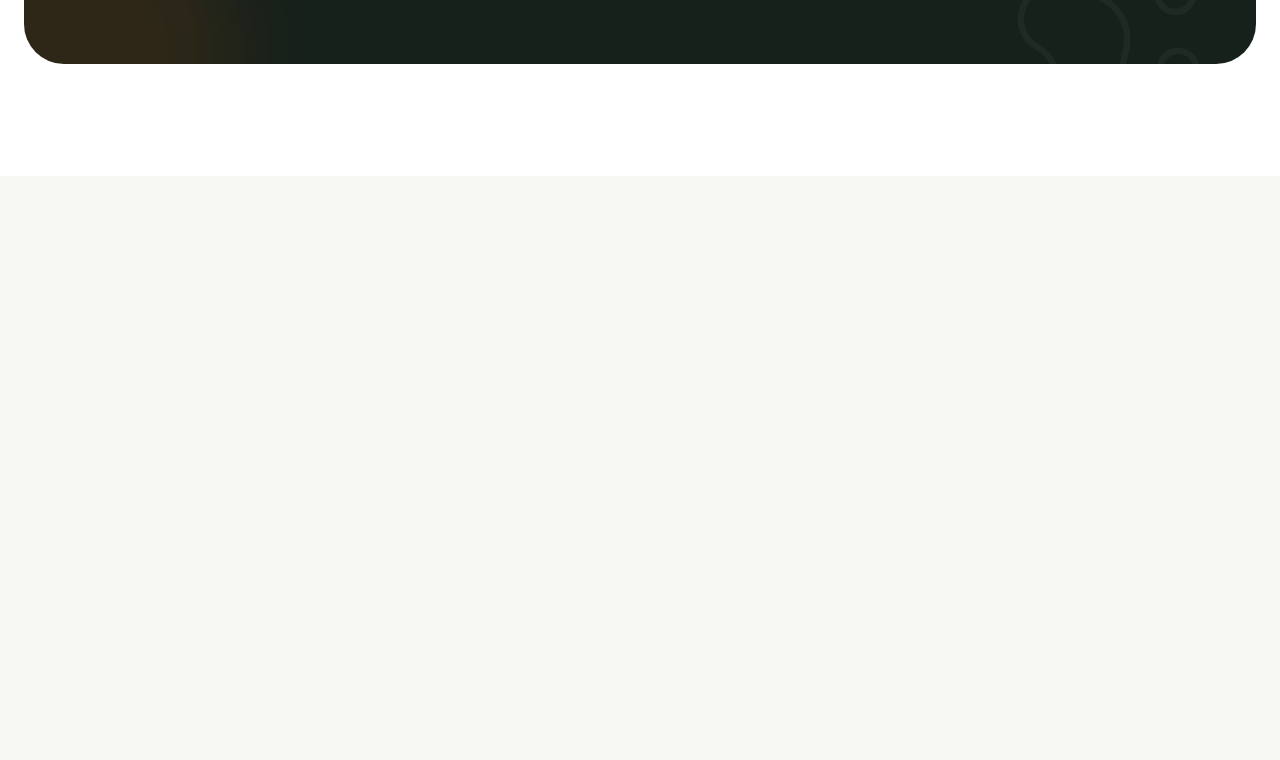
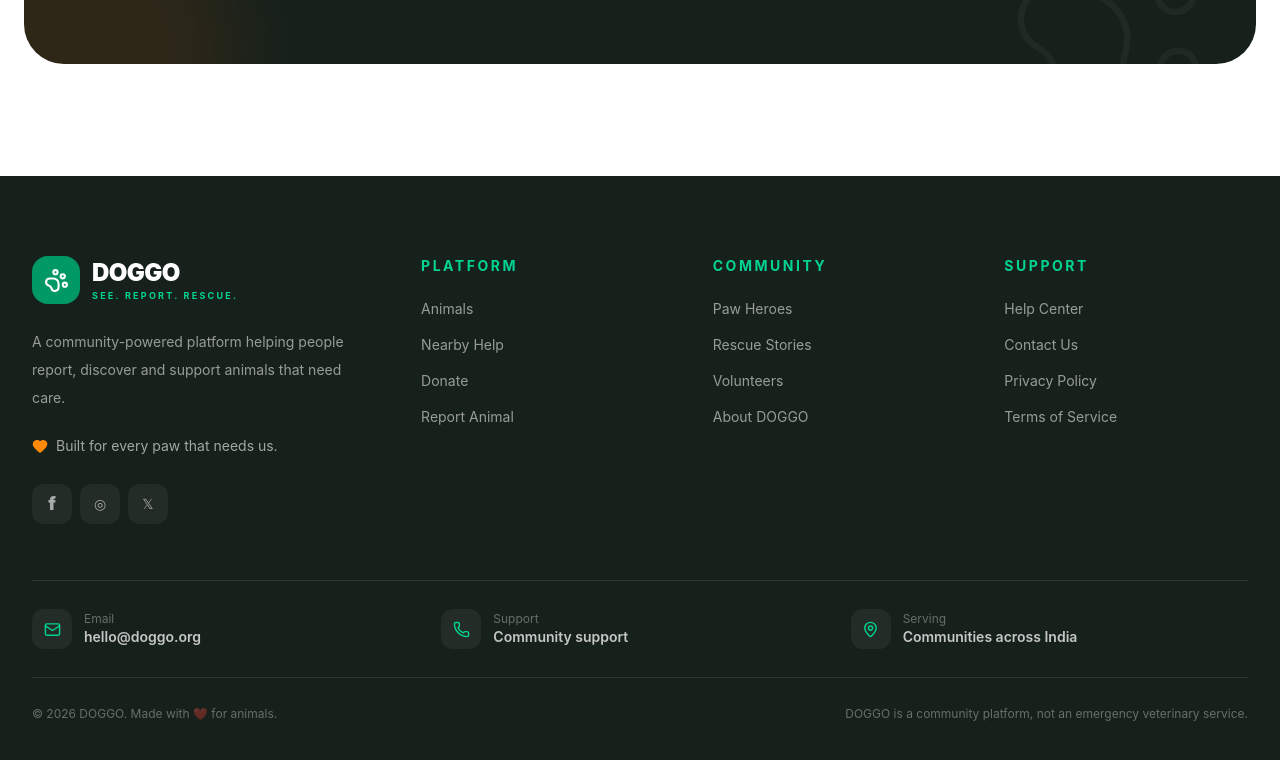
Before and after one commit to ruthwin09/DOGGO, a React (Vite) app in the folder client/: page / in a window 1280 px wide. Shown: the part 6499-7259 px from the top of the page. Before the commit the page ends 6675 px from the top, so only its background shows below. Built offline with nearby package versions, Linux system fonts and the light colour scheme.

Commit message:
fix: resolve unsupported social icons

```diff
--- /dev/null
+++ b/client/src/components/Footer.jsx
@@ -0,0 +1,182 @@
+import {
+  Heart,
+  Mail,
+  MapPin,
+  PawPrint,
+  Phone,
+} from 'lucide-react'
+
+const footerLinks = {
+  Platform: [
+    ['Animals', '#animals'],
+    ['Nearby Help', '#nearby'],
+    ['Donate', '#donate'],
+    ['Report Animal', '#rescue'],
+  ],
+  Community: [
+    ['Paw Heroes', '#donate'],
+    ['Rescue Stories', '#stories'],
+    ['Volunteers', '#volunteers'],
+    ['About DOGGO', '#about'],
+  ],
+  Support: [
+    ['Help Center', '#help'],
+    ['Contact Us', '#contact'],
+    ['Privacy Policy', '#privacy'],
+    ['Terms of Service', '#terms'],
+  ],
+}
+
+function Footer() {
+  return (
+    <footer className="bg-[#17211b] text-white">
+      <div className="mx-auto max-w-7xl px-6 py-16 md:px-8 md:py-20">
+
+        <div className="grid gap-12 lg:grid-cols-[1.4fr_1fr_1fr_1fr]">
+
+          {/* Brand */}
+          <div className="max-w-sm">
+            <a href="/" className="inline-flex items-center gap-3">
+              <span className="flex h-12 w-12 items-center justify-center rounded-2xl bg-emerald-600">
+                <PawPrint size={25} />
+              </span>
+
+              <div>
+                <p className="text-2xl font-black tracking-tight">
+                  DOGGO
+                </p>
+
+                <p className="text-[9px] font-bold uppercase tracking-[0.25em] text-emerald-400">
+                  See. Report. Rescue.
+                </p>
+              </div>
+            </a>
+
+            <p className="mt-6 text-sm leading-7 text-white/55">
+              A community-powered platform helping people report,
+              discover and support animals that need care.
+            </p>
+
+            <div className="mt-6 flex items-center gap-2 text-sm text-white/60">
+              <Heart
+                size={16}
+                className="text-orange-400"
+                fill="currentColor"
+              />
+              Built for every paw that needs us.
+            </div>
+
+            {/* Social links */}
+            <div className="mt-7 flex gap-2">
+
+              <a
+                href="#facebook"
+                aria-label="Facebook"
+                className="flex h-10 w-10 items-center justify-center rounded-xl bg-white/5 text-white/60 transition hover:bg-emerald-600 hover:text-white"
+              >
+                <span className="text-lg font-black">f</span>
+              </a>
+
+              <a
+                href="#instagram"
+                aria-label="Instagram"
+                className="flex h-10 w-10 items-center justify-center rounded-xl bg-white/5 text-white/60 transition hover:bg-emerald-600 hover:text-white"
+              >
+                <span className="text-sm font-black">◎</span>
+              </a>
+
+              <a
+                href="#twitter"
+                aria-label="X"
+                className="flex h-10 w-10 items-center justify-center rounded-xl bg-white/5 text-white/60 transition hover:bg-emerald-600 hover:text-white"
+              >
+                <span className="text-sm font-black">𝕏</span>
+              </a>
+
+            </div>
+          </div>
+
+          {/* Footer links */}
+          {Object.entries(footerLinks).map(([title, links]) => (
+            <div key={title}>
+              <h3 className="text-sm font-bold uppercase tracking-[0.18em] text-emerald-400">
+                {title}
+              </h3>
+
+              <ul className="mt-5 space-y-3">
+                {links.map(([label, href]) => (
+                  <li key={label}>
+                    <a
+                      href={href}
+                      className="text-sm text-white/55 transition hover:text-white"
+                    >
+                      {label}
+                    </a>
+                  </li>
+                ))}
+              </ul>
+            </div>
+          ))}
+        </div>
+
+        {/* Contact */}
+        <div className="mt-14 grid gap-3 border-y border-white/10 py-7 sm:grid-cols-3">
+
+          <div className="flex items-center gap-3">
+            <div className="flex h-10 w-10 items-center justify-center rounded-xl bg-white/5 text-emerald-400">
+              <Mail size={17} />
+            </div>
+
+            <div>
+              <p className="text-xs text-white/35">Email</p>
+              <p className="text-sm font-semibold text-white/75">
+                hello@doggo.org
+              </p>
+            </div>
+          </div>
+
+          <div className="flex items-center gap-3">
+            <div className="flex h-10 w-10 items-center justify-center rounded-xl bg-white/5 text-emerald-400">
+              <Phone size={17} />
+            </div>
+
+            <div>
+              <p className="text-xs text-white/35">Support</p>
+              <p className="text-sm font-semibold text-white/75">
+                Community support
+              </p>
+            </div>
+          </div>
+
+          <div className="flex items-center gap-3">
+            <div className="flex h-10 w-10 items-center justify-center rounded-xl bg-white/5 text-emerald-400">
+              <MapPin size={17} />
+            </div>
+
+            <div>
+              <p className="text-xs text-white/35">Serving</p>
+              <p className="text-sm font-semibold text-white/75">
+                Communities across India
+              </p>
+            </div>
+          </div>
+
+        </div>
+
+        {/* Bottom */}
+        <div className="flex flex-col gap-4 pt-7 text-xs text-white/35 sm:flex-row sm:items-center sm:justify-between">
+          <p>
+            © 2026 DOGGO. Made with ❤️ for animals.
+          </p>
+
+          <p>
+            DOGGO is a community platform, not an emergency veterinary service.
+          </p>
+        </div>
+
+      </div>
+    </footer>
+  )
+}
+
+export default Footer
--- a/client/src/pages/Home.jsx
+++ b/client/src/pages/Home.jsx
@@ -5,6 +5,7 @@ import NearbyAnimals from '../components/NearbyAnimals'
 import PawHeroes from '../components/PawHeroes'
 import SuccessStories from '../components/SuccessStories'
 import ReportCTA from '../components/ReportCTA'
+import Footer from '../components/Footer'
 
 function Home() {
   return (
@@ -16,6 +17,7 @@ function Home() {
       <PawHeroes />
       <SuccessStories />
       <ReportCTA />
+      <Footer />
     </main>
   )
 }
```
